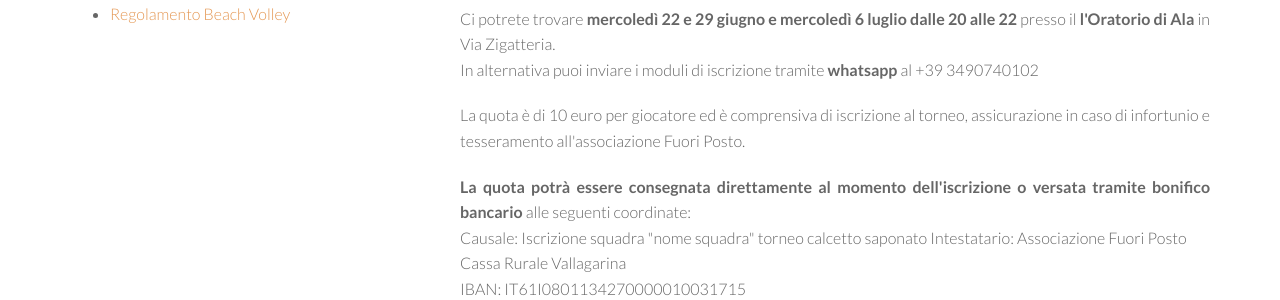
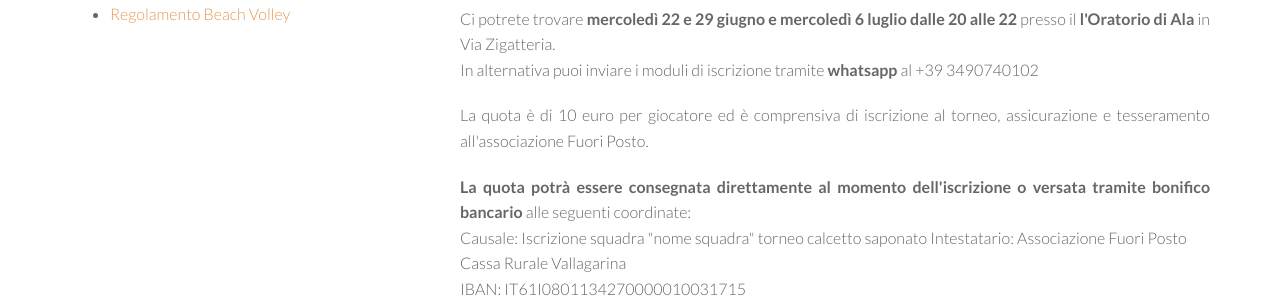
Before and after one commit to stellamargonar/calcio_splash, a Django app: page /iscrizioni/ in a window 1280 px wide. Shown: the part 355-655 px from the top of the page. Run offline with Django 3.2, Linux system fonts and the light colour scheme; some libraries are stand-ins or nearby versions.

Commit message:
remove "assicurazione in caso di infortunio" since it actually covers death and long-term health problems

```diff
--- a/calcio_splash/templates/iscrizioni.html
+++ b/calcio_splash/templates/iscrizioni.html
@@ -45,8 +45,7 @@
               </p>
               <p>
               La quota è di 10 euro per giocatore ed è comprensiva
-              di iscrizione al torneo, assicurazione in caso di infortunio e
-              tesseramento all'associazione Fuori Posto.
+              di iscrizione al torneo, assicurazione e tesseramento all'associazione Fuori Posto.
             </p>
             <p>
               <b>La quota potrà essere consegnata direttamente al momento dell'iscrizione
```
